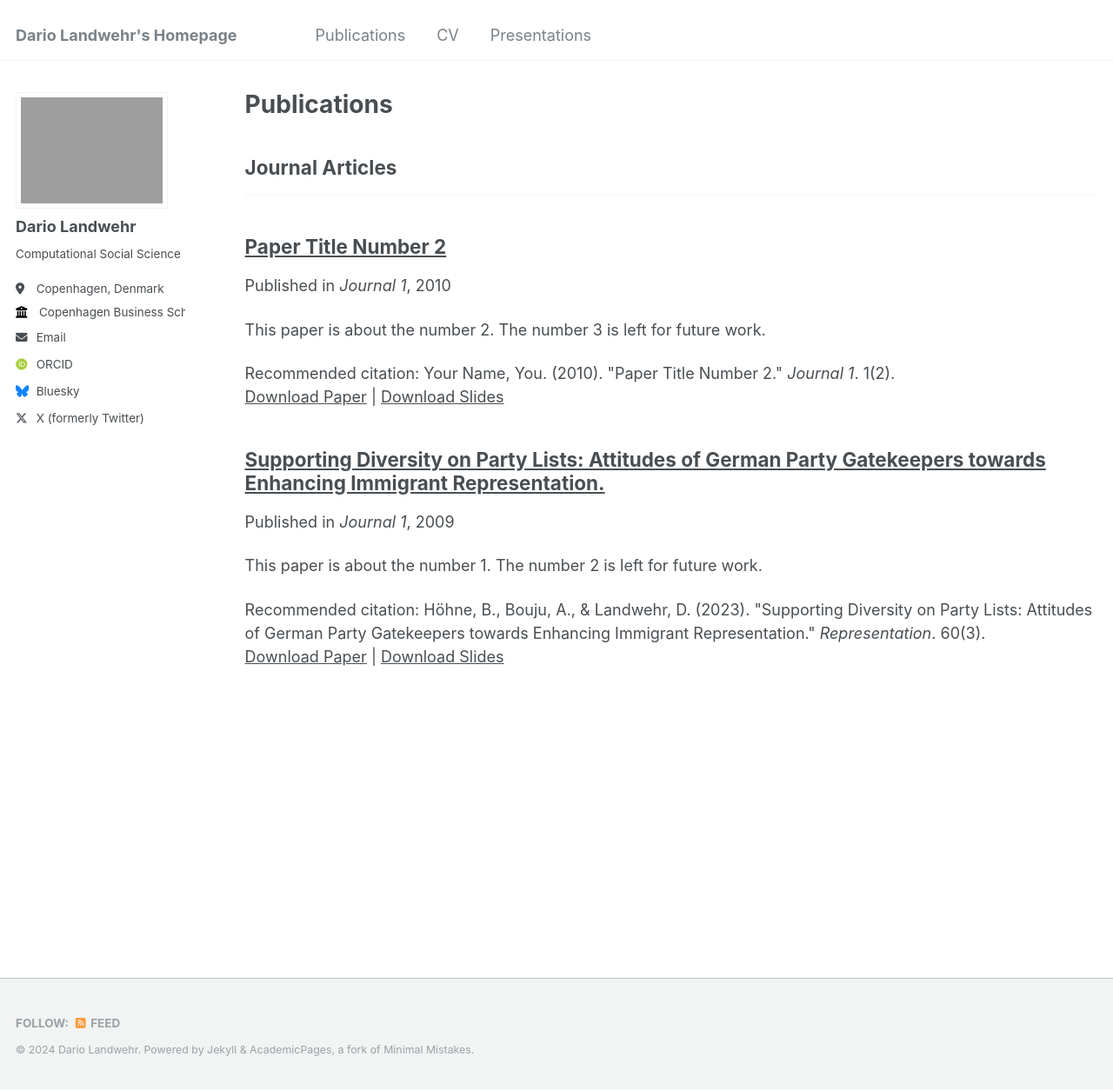
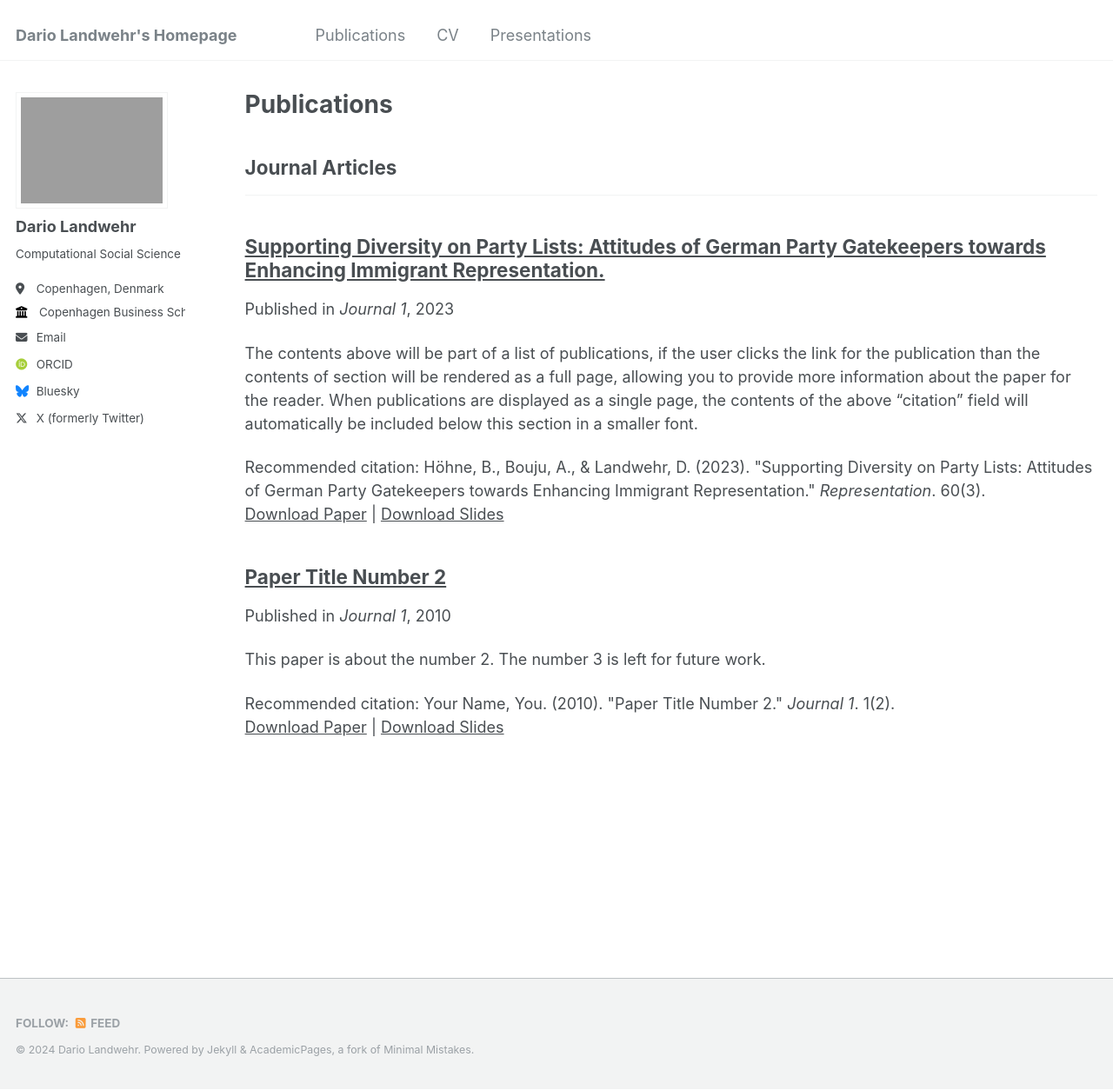
Before and after one commit to DarioLandwehr/DarioLandwehr.github.io, a Jekyll site: the page built from _pages/publications.html, in a window 1280 px wide and 1254 px high. Shown: the whole window at 87% size. Built offline with Jekyll 4.4.1, drawn with Linux system fonts in a browser that asks for light colours; some web fonts are replaced.

Commit message:
Update 2023_supporting_diversity.md

```diff
--- a/_publications/2023_supporting_diversity.md
+++ b/_publications/2023_supporting_diversity.md
@@ -2,9 +2,9 @@
 title: "Supporting Diversity on Party Lists: Attitudes of German Party Gatekeepers towards Enhancing Immigrant Representation."
 collection: publications
 category: manuscripts
-permalink: /publication/2009-10-01-paper-title-number-1
-excerpt: 'This paper is about the number 1. The number 2 is left for future work.'
-date: 2009-10-01
+#permalink: /publication/2009-10-01-paper-title-number-1
+#excerpt: 'This paper is about the number 1. The number 2 is left for future work.'
+date: 2023-07-06
 venue: 'Journal 1'
 slidesurl: 'http://academicpages.github.io/files/slides1.pdf'
 paperurl: 'http://academicpages.github.io/files/paper1.pdf'
```
